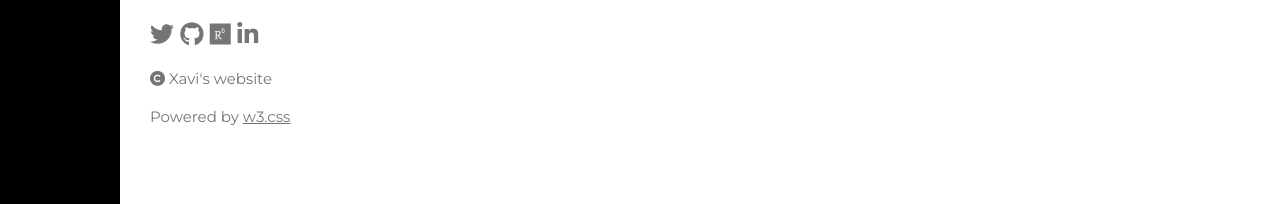
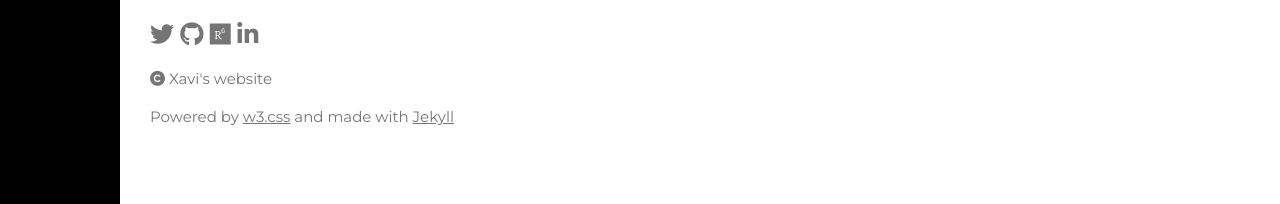
Before and after one commit to xavigonzalvo/xavigonzalvo.github.io, a Jekyll site: the page built from index.md, in a window 1280 px wide and 900 px high, scrolled down 1721 px. Shown: the part 693-897 px from the top of the window. Built offline with Jekyll 4.4.1, drawn with Linux system fonts in a browser that asks for light colours; nearby versions of some CDN libraries.

Commit message:
Update footer

```diff
--- a/_includes/footer.html
+++ b/_includes/footer.html
@@ -17,5 +17,6 @@
     {{ site.title }}
   </p>
     <p class="w3-medium">Powered by <a href="https://www.w3schools.com/w3css/default.asp"
-      target="_blank" class="w3-hover-text-green">w3.css</a></p>
+      target="_blank" class="w3-hover-text-green">w3.css</a> and made with
+      <a class="w3-hover-text-green" href="https://jekyllrb.com/">Jekyll</a></p>
 </footer>
```
